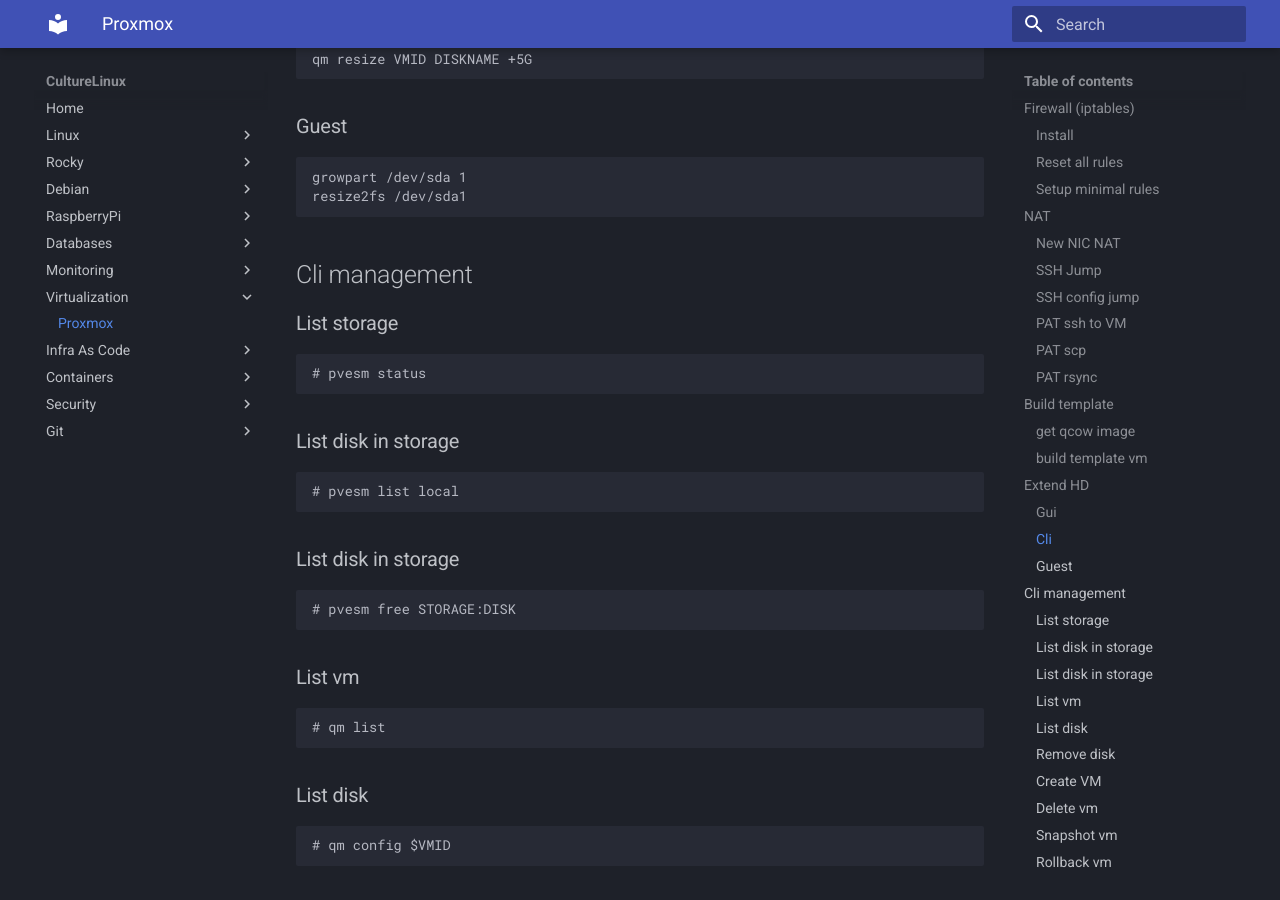
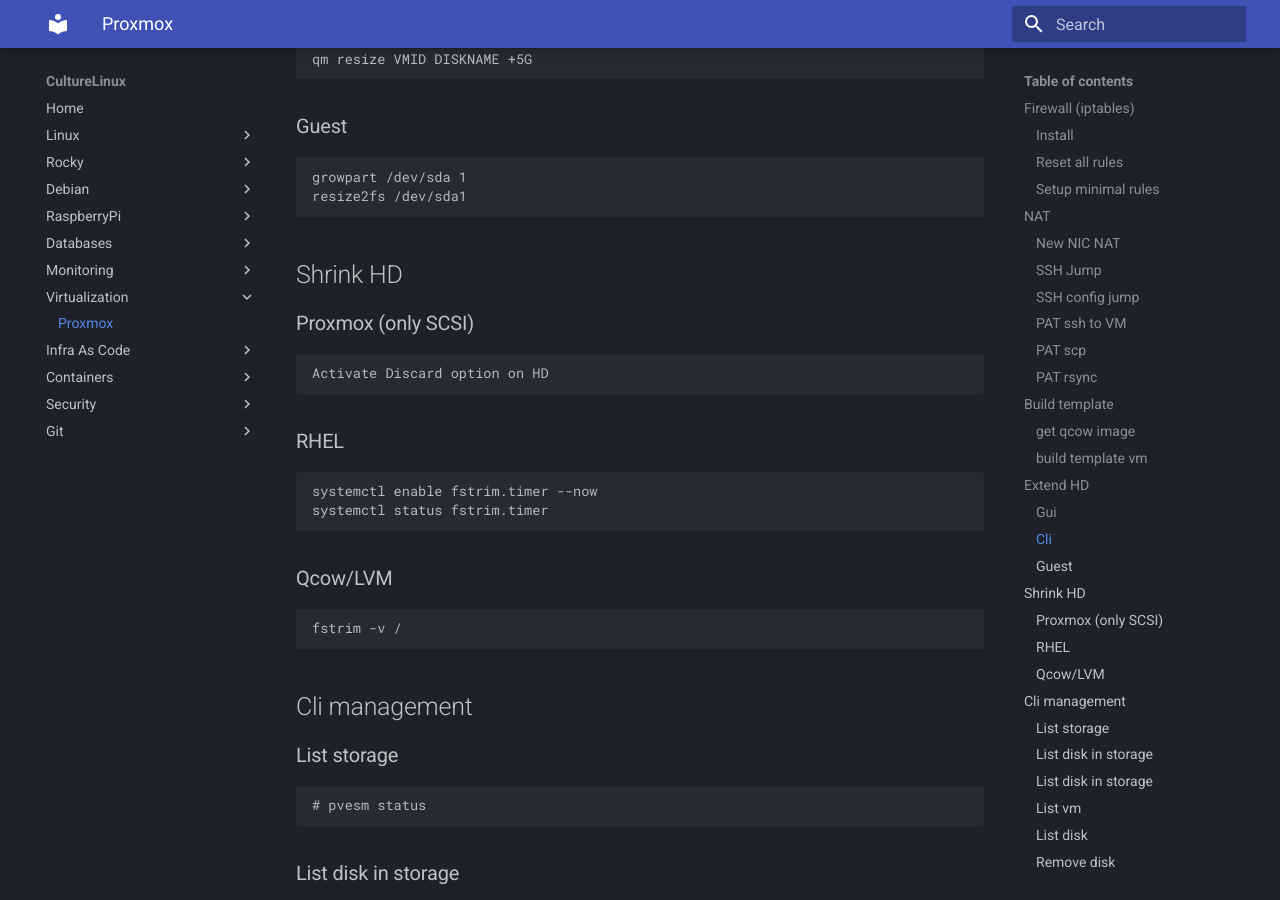
Before and after one commit to CultureLinux/doc, an MkDocs documentation site: the page built from docs/virtualization/proxmox.md, in a window 1280 px wide and 900 px high, scrolled down 2817 px. Built offline with MkDocs 1.6.1 and Material for MkDocs 9.7.7, drawn with Linux system fonts in a browser that asks for light colours.

Commit message:
add shrink backup proxmox

```diff
--- a/docs/virtualization/proxmox.md
+++ b/docs/virtualization/proxmox.md
@@ -96,6 +96,14 @@
     growpart /dev/sda 1
     resize2fs /dev/sda1
 
+## Shrink HD
+### Proxmox (only SCSI)
+    Activate Discard option on HD
+### RHEL
+    systemctl enable fstrim.timer --now
+    systemctl status fstrim.timer
+### Qcow/LVM
+    fstrim -v /
 
 ## Cli management
 ### List storage
```
